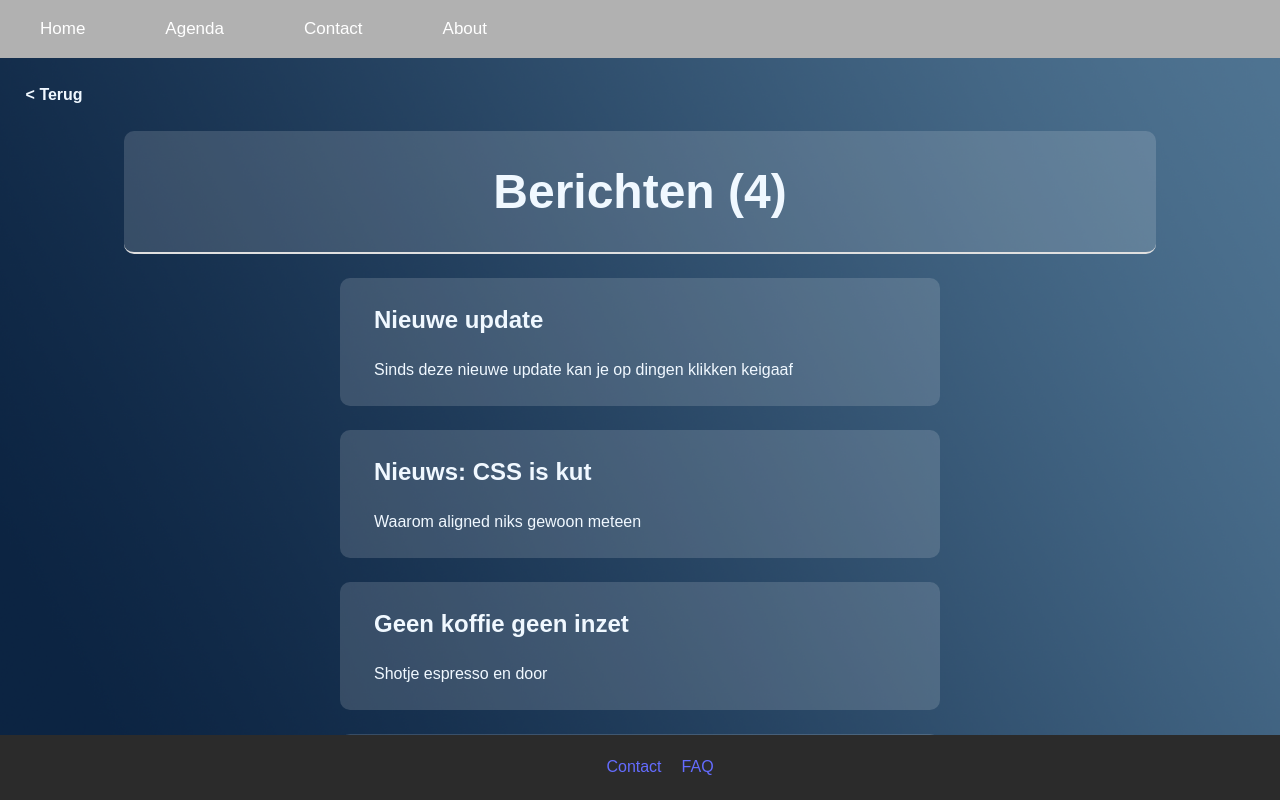
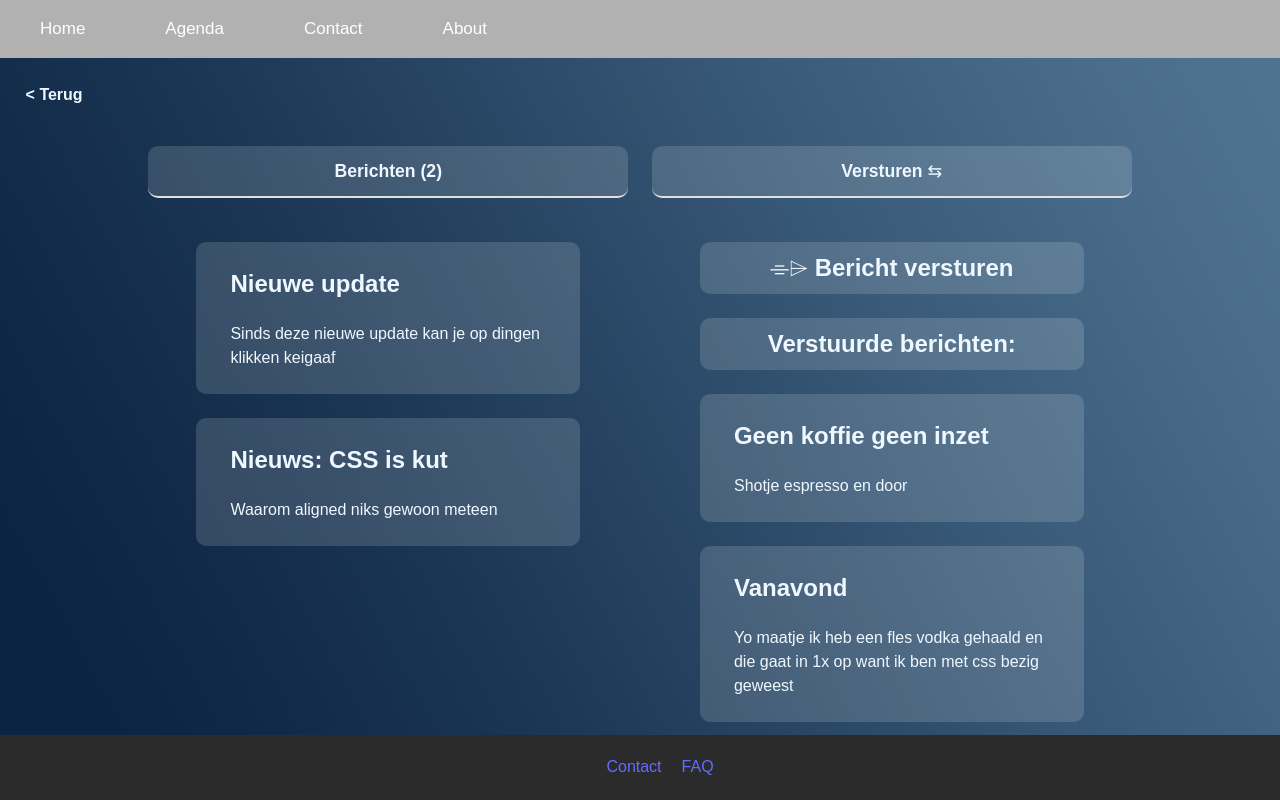
Before and after one commit to SamLaumans/WAD, a React (Vite) app in the folder Frontend/OfficeCalendar.Frontend/: page /messages in a window 1280 px wide. Built offline with nearby package versions, Linux system fonts and the light colour scheme; the HTML template or start-up script is replaced by a standard one.

Commit message:
Make send messages

```diff
--- a/Frontend/OfficeCalendar.Frontend/src/assets/messages.json
+++ b/Frontend/OfficeCalendar.Frontend/src/assets/messages.json
@@ -2,21 +2,39 @@
     "messages": [
         {
             "messageID": "879b196a-ab0e-4546-b698-b3a13f9d24c7",
+            "senderID": "0",
+            "receiverID": [
+                "1"
+            ],
             "title": "Nieuwe update",
             "message": "Sinds deze nieuwe update kan je op dingen klikken keigaaf"
         },
         {
             "messageID": "82a3ced7-d8ec-451d-9c79-36d6171c290b",
+            "senderID": "0",
+            "receiverID": [
+                "1",
+                "2"
+            ],
             "title": "Nieuws: CSS is kut",
             "message": "Waarom aligned niks gewoon meteen"
         },
         {
             "messageID": "60d808d3-5dad-4583-94eb-3d87f56ab636",
+            "senderID": "1",
+            "receiverID": [
+                "0"
+            ],
             "title": "Geen koffie geen inzet",
             "message": "Shotje espresso en door"
         },
         {
             "messageID": "10a12197-aee8-49b9-9c22-106572180cb9",
+            "senderID": "1",
+            "receiverID": [
+                "0",
+                "2"
+            ],
             "title": "Vanavond",
             "message": "Yo maatje ik heb een fles vodka gehaald en die gaat in 1x op want ik ben met css bezig geweest"
         }
--- a/Frontend/OfficeCalendar.Frontend/src/pages/login/Login.css
+++ b/Frontend/OfficeCalendar.Frontend/src/pages/login/Login.css
@@ -66,7 +66,7 @@ body {
     text-decoration: underline;
 }
 
-h2 {
+.login-login-message {
     padding: 12px;
     background: rgba(255, 255, 255, 0.15);
     border-radius: 10px;
--- a/Frontend/OfficeCalendar.Frontend/src/pages/login/Login.tsx
+++ b/Frontend/OfficeCalendar.Frontend/src/pages/login/Login.tsx
@@ -44,7 +44,7 @@ function Login() {
                 <button type="button" onClick={() => checkFields(username, password)}>Login</button>
             </div>
 
-            {loginMessage && <h2>{loginMessage}</h2>}
+            {loginMessage && <h2 className='login-login-message'>{loginMessage}</h2>}
 
             <button className="textbutton" onClick={() => navigate("/registreer")}>Registreer</button>
             <button className="textbutton" onClick={() => navigate("/forgot-pw")}>Wachtwoord vergeten</button>
--- a/Frontend/OfficeCalendar.Frontend/src/pages/main-page/Main-Page.css
+++ b/Frontend/OfficeCalendar.Frontend/src/pages/main-page/Main-Page.css
@@ -33,7 +33,7 @@ body {
     height: 90vh;
 }
 
-.placeholder,
+.weekplanner,
 .infoboard {
     flex: 1;
     display: flex;
@@ -43,7 +43,7 @@ body {
     min-height: 0;
 }
 
-.placeholder {
+.weekplanner {
     justify-content: center;
     align-items: center;
     padding: 12px;
@@ -74,7 +74,6 @@ body {
     gap: 24px;
     background: rgba(255, 255, 255, 0.15);
     border-radius: 10px;
-    cursor: pointer;
     height: auto;
     width: auto;
     font-size: 1.5rem;
@@ -90,14 +89,15 @@ body {
     text-align: left;
 }
 
+.weekplanner:hover,
 .bulletin:hover,
 .events:hover {
     background: rgba(255, 255, 255, 0.082);
+    cursor: pointer;
 }
 
 .clock {
     font-size: 5rem;
-    cursor: default;
     padding: 20px;
 }
 
--- a/Frontend/OfficeCalendar.Frontend/src/pages/main-page/Main-Page.tsx
+++ b/Frontend/OfficeCalendar.Frontend/src/pages/main-page/Main-Page.tsx
@@ -8,13 +8,15 @@ function Main_Page() {
 
     const navigate = useNavigate()
     interface Message {
-        messageID: number;
+        messageID: string;
+        senderID: string;
+        receiverID: string[];
         title: string;
         message: string;
     }
 
     interface Event {
-        eventID: number;
+        eventID: string;
         title: string;
         description: string;
     }
@@ -22,11 +24,12 @@ function Main_Page() {
     const messages: Message[] = messageData.messages;
     const events: Event[] = eventData.events;
 
-    const getMessageTitles = (): JSX.Element[] => {
+    const getMessageTitles = (receiverid: string): JSX.Element[] => {
         if (messages.length > 0) {
             const titles: JSX.Element[] = [];
             for (let i = 0; i < messages.length && i < 3; i++) {
-                titles.push(<div className='message' onClick={(e) => { e.stopPropagation(); navigate(`/messages/${messages[i].messageID}`); }}>- {messages[i].title}</div>)
+                if (messages[i].receiverID.includes(receiverid))
+                    titles.push(<div className='message' onClick={(e) => { e.stopPropagation(); navigate(`/messages/${messages[i].messageID}`); }}>- {messages[i].title}</div>)
             }
             return titles
         }
@@ -46,8 +49,8 @@ function Main_Page() {
 
     return (
         <div className="main-page-wrapper">
-            <div className='placeholder'>
-                Placeholder
+            <div className='weekplanner' onClick={() => navigate("/weekplanner")}>
+                Weekplanner
             </div>
 
             <div className='infoboard'>
@@ -57,8 +60,8 @@ function Main_Page() {
                 </div>
 
                 <div className='bulletin' onClick={() => navigate("/messages")}>
-                    <h2>Berichten ({messages.length})</h2>
-                    {getMessageTitles()}
+                    <h2>Berichten ({getMessageTitles("1").length})</h2>
+                    {getMessageTitles("1")}
                 </div>
 
                 <div className='events' onClick={() => navigate("/events")}>
--- a/Frontend/OfficeCalendar.Frontend/src/pages/messages/Messages.css
+++ b/Frontend/OfficeCalendar.Frontend/src/pages/messages/Messages.css
@@ -32,6 +32,17 @@ body {
     cursor: pointer;
 }
 
+.messages-logic-wrapper {
+    width: 80%;
+    display: flex;
+    flex-direction: row;
+    gap: 24px
+}
+
+
+.messages-message-sender,
+.messages-message-sent,
+.messages-messages-sent,
 .messages-message {
     padding: 24px;
     background: rgba(255, 255, 255, 0.15);
@@ -46,6 +57,8 @@ body {
     cursor: pointer;
 }
 
+.messages-message-sender:hover,
+.messages-message-sent:hover,
 .messages-message:hover {
     background: rgba(255, 255, 255, 0.082);
 }
@@ -62,10 +75,38 @@ body {
     font-weight: lighter;
 }
 
-.messages-h2 {
-    padding: 2%;
-    width: 80%;
-    margin: 0 auto;
-    text-align: center;
-    font-size: 3rem;
+.messages-messages-sent,
+.messages-message-sender {
+    display: flex;
+    font-size: 1.5em;
+    height: 52px;
+    align-items: center;
+    justify-content: center;
 }
+
+.messages-messages-sent {
+    cursor: default;
+}
+
+.messages-sending-block,
+.messages-receive-block {
+    flex: 1;
+}
+
+.messages-sending-block,
+.messages-receive-block {
+    display: flex;
+    flex-direction: column;
+    gap: 24px;
+}
+
+.messages-sending-block .messages-sending,
+.messages-receive-block .messages-received {
+    display: block;
+    width: 100%;
+    padding: 12px;
+    background: rgba(255, 255, 255, 0.15);
+    border-radius: 10px;
+    font-size: 110%;
+    box-sizing: border-box;
+}
--- a/Frontend/OfficeCalendar.Frontend/src/pages/messages/Messages.tsx
+++ b/Frontend/OfficeCalendar.Frontend/src/pages/messages/Messages.tsx
@@ -9,18 +9,38 @@ function Messages() {
 
     interface Message {
         messageID: string;
+        senderID: string;
+        receiverID: string[];
         title: string;
         message: string;
     }
 
     const messages: Message[] = messageData.messages;
 
-    const getMessages = (): JSX.Element[] => {
+    const getMessages = (receiverId: string): JSX.Element[] => {
         if (messages.length > 0) {
             const titles: JSX.Element[] = [];
             for (let i = 0; i < messages.length; i++) {
+                if (messages[i].receiverID.includes(receiverId))
                     titles.push(
                         <div className='messages-message' onClick={() => navigate(`/messages/${messages[i].messageID}`)}>
+                            <div className='messages-title'>{messages[i].title}</div>
+                            <div className='messages-desc'>{messages[i].message}</div>
+                        </div>
+                    )
+            }
+            return titles
+        }
+        else return [];
+    }
+
+    const getSentMessages = (senderid: string): JSX.Element[] => {
+        if (messages.length > 0) {
+            const titles: JSX.Element[] = [];
+            for (let i = 0; i < messages.length; i++) {
+                if (messages[i].senderID == senderid)
+                    titles.push(
+                        <div className='messages-message-sent' onClick={() => navigate(`/messages/${messages[i].messageID}`)}>
                             <div className='messages-title'>{messages[i].title}</div>
                             <div className='messages-desc'>{messages[i].message}</div>
                         </div>
@@ -35,8 +55,22 @@ function Messages() {
         <div className="messages-message-wrapper">
             <div className='messages-back' onClick={() => navigate("/main-page")}>&lt; Terug</div>
 
-            <h2 className='messages-h2'>Berichten ({getMessages().length})</h2>
-            {getMessages()}
+            <div className='messages-logic-wrapper'>
+                <div className='messages-receive-block'>
+                    <h2 className='messages-received'>Berichten ({getMessages("1").length})</h2>
+                    {getMessages("1")}
+                </div>
+                <div className='messages-sending-block'>
+                    <h2 className='messages-sending'>Versturen ⇆</h2>
+                    <div className='messages-message-sender' onClick={() => navigate(`/send-message`)}>
+                        ⌯⌲ Bericht versturen
+                    </div>
+                    <div className='messages-messages-sent'>
+                        Verstuurde berichten:
+                    </div>
+                    {getSentMessages("1")}
+                </div>
+            </div>
         </div>
     );
 }
```
Lines whose indentation alone changed are shown as unchanged.
